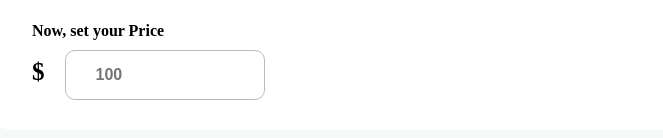
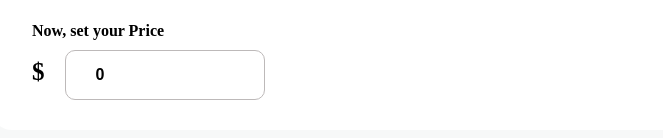
Before and after one commit to SachindaBandara/Home-Rental-Full-Stack-Application-in-MERN, a React (Create React App) app in the folder client/: page /create-listing in a window 1280 px wide. Shown: the part 3195-3333 px from the top of the page, without its empty margins (68-731 px from the left). Built offline with nearby package versions, Linux system fonts and the light colour scheme.

Commit message:
created listing page

```diff
--- a/client/src/pages/CreateListing.jsx
+++ b/client/src/pages/CreateListing.jsx
@@ -70,6 +70,23 @@ const CreateListing = () => {
       prevPhotos.filter((_, index) => index !== indexToRemove)
     );
   };
+
+  //Description setion
+  const [formDescription, setFormDescription] = useState({
+    title:"",
+    description:"",
+    highlight:"",
+    highlightDesc:"",
+    price: 0
+  })
+
+  const handleChangeDescription= (e)=>{
+    const { name, value } = e.target
+    setFormDescription({
+        ...formDescription,
+        [name]: value
+    })
+  }
 
   return (
     <>
@@ -387,13 +404,15 @@ const CreateListing = () => {
             <h3>What make your place attractive and exciting?</h3>
             <div className="description">
               <p>Title</p>
-              <input type="text" placeholder="Title" name="title" required />
+              <input type="text" placeholder="Title" name="title" value={formDescription.title} onChange={handleChangeDescription} required />
 
               <p>Description</p>
               <textarea
                 type="text"
                 placeholder="Description"
+                value={formDescription.description}
                 name="description"
+                onChange={handleChangeDescription}
                 required
               />
 
@@ -402,6 +421,8 @@ const CreateListing = () => {
                 type="text"
                 placeholder="Highlight"
                 name="highlight"
+                value={formDescription.highlight}
+                onChange={handleChangeDescription}
                 required
               />
 
@@ -410,6 +431,8 @@ const CreateListing = () => {
                 type="text"
                 placeholder="Highlight Details"
                 name="highlightDescription"
+                value={formDescription.highlightDesc}
+                onChange={handleChangeDescription}
                 required
               />
 
@@ -421,6 +444,8 @@ const CreateListing = () => {
                 name="price"
                 required
                 className="price"
+                value={formDescription.price}
+                onChange={handleChangeDescription}
               />
             </div>
           </div>
```
